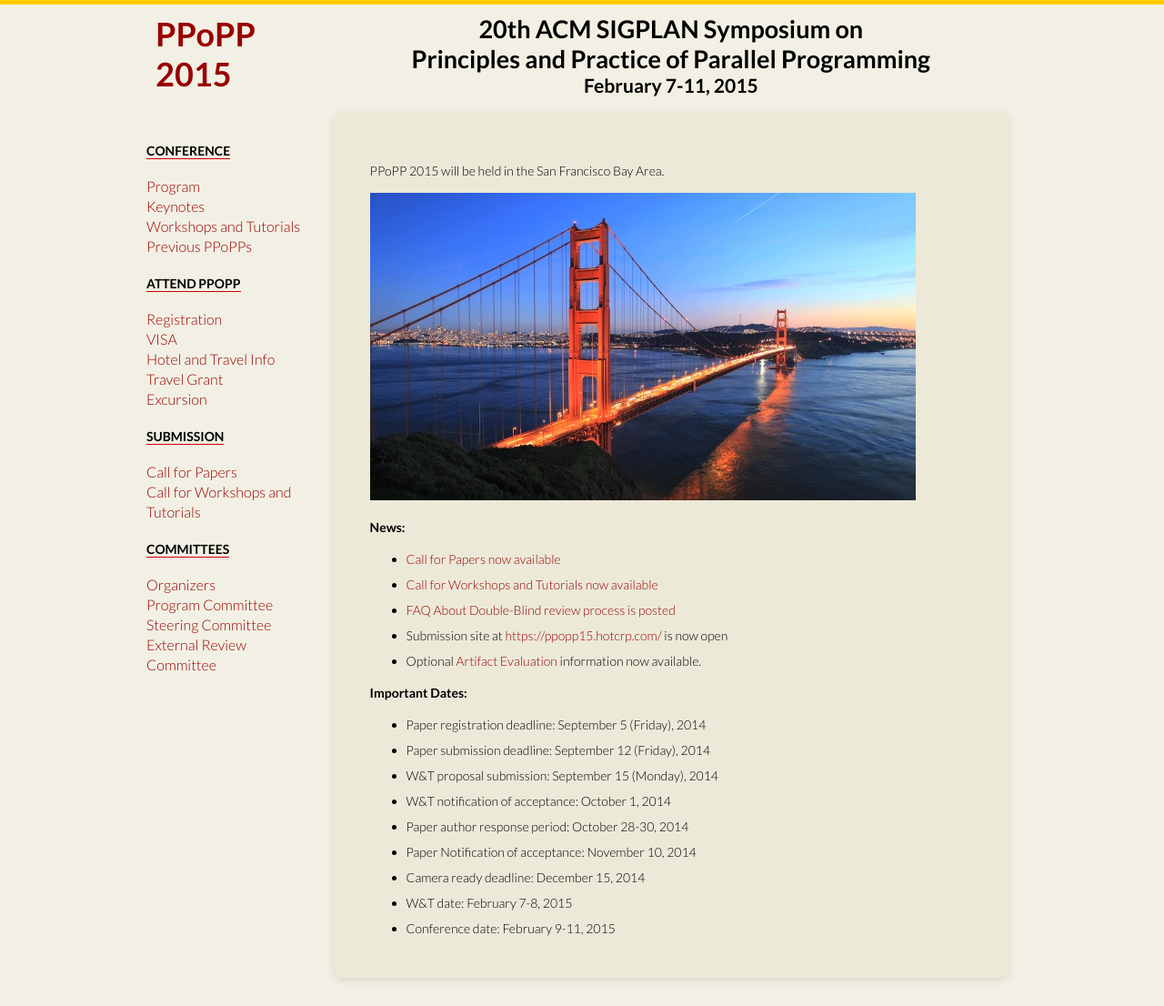
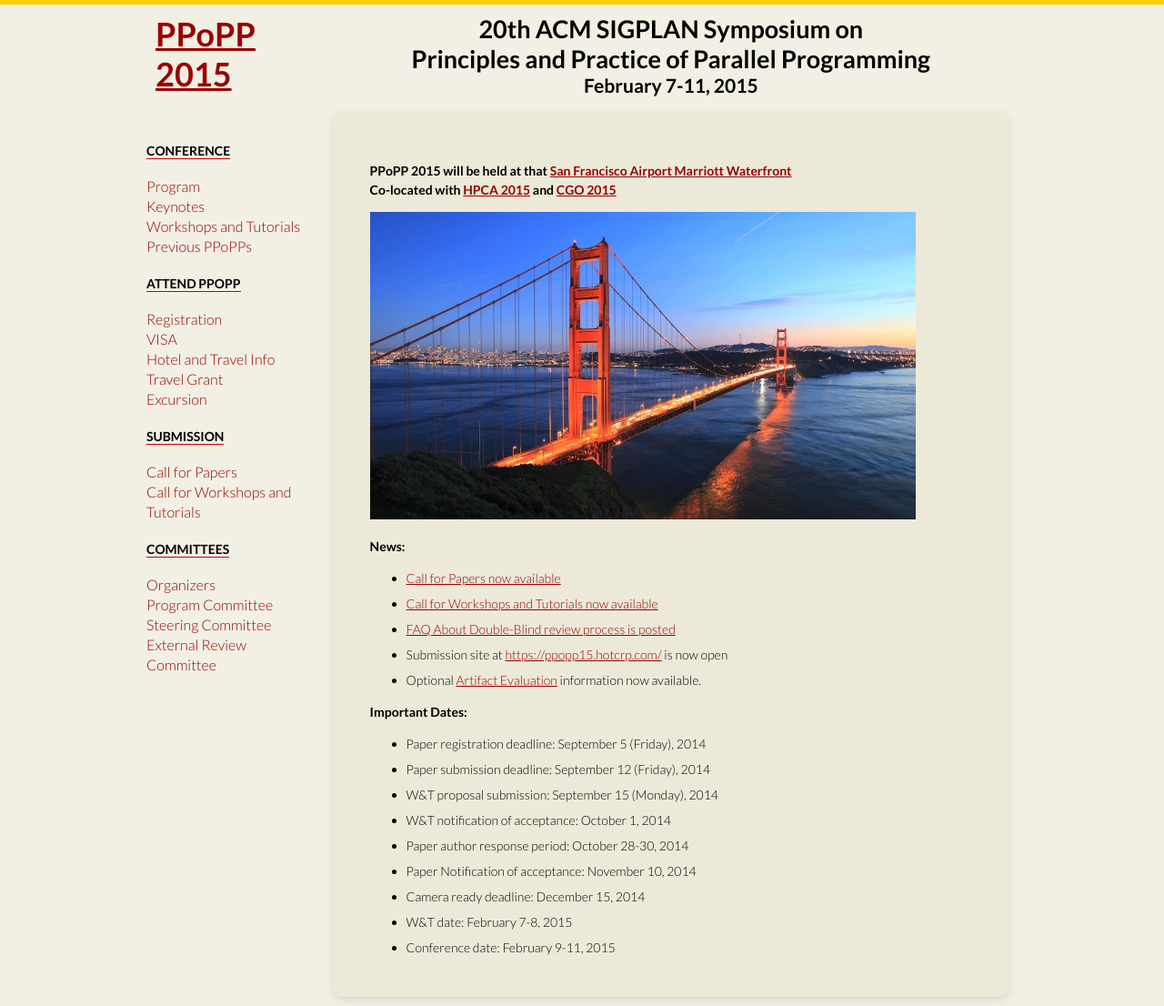
Before and after one commit to southerngs/ppopp-site, a Jekyll site: the page built from index.md, in a window 1280 px wide. Shown: the whole page at 91% size. Built offline with Jekyll 4.4.1, drawn with Linux system fonts in a browser that asks for light colours; some web fonts are replaced; before the commit the page ends 1085 px from its top, so only the background shows below that.

Commit message:
updates with hotel and colocated conferences and initial NSF stuff

```diff
--- a/_includes/css/style.css
+++ b/_includes/css/style.css
@@ -445,6 +445,10 @@ aside li.current a:before {
   left: -30px;
 }
 
+aside a:link {
+  text-decoration: none;
+  color: #990000;
+}
 /* Documentation */
 
 .docs article {
@@ -674,6 +678,7 @@ a {
 }
 
 a:link {
+  text-decoration: underline;
   color: #990000;
 }
 
--- a/index.md
+++ b/index.md
@@ -2,7 +2,8 @@
 layout: homepage
 ---
 
-PPoPP 2015 will be held in the San Francisco Bay Area.
+**PPoPP 2015 will be held at that [San Francisco Airport Marriott Waterfront](http://www.marriott.com/hotels/travel/sfobg-san-francisco-airport-marriott-waterfront)**
+**Co-located with [HPCA 2015](http://darksilicon.org/hpca/) and [CGO 2015](http://cgo.org/cgo2015/)**
 
 ![Golden Gate Bridge](../images/golden-gate.jpg)
 
```
Also changed, not shown: hotel.md (+4 -0 lines), travel-grant.md (+7 -0 lines).
